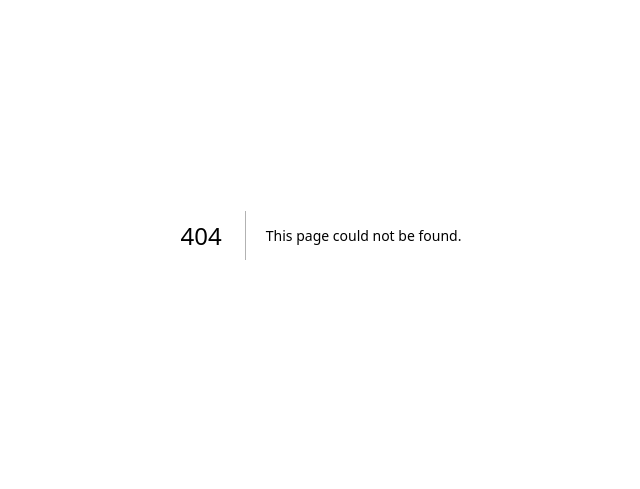
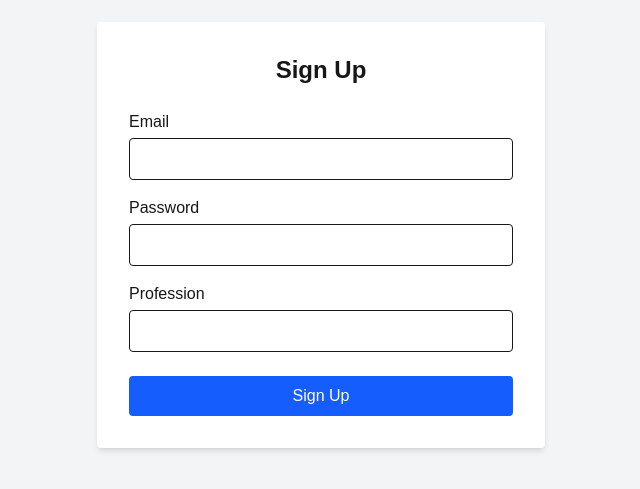
Before and after one commit to premsharma1230/kavyaVerse-frontend, a Next.js app: page /pages/signUP in a window 1280 px wide. Before the commit this address had no page. Shown: the part 165-654 px from the top of the page, without its empty margins (319-959 px from the left). Built offline with nearby package versions, Linux system fonts and the light colour scheme.

Commit message:
frontend basic test for api

```diff
--- a/src/app/page.js
+++ b/src/app/page.js
@@ -1,5 +1,40 @@
+"use client";
 import Image from "next/image";
+import React, { useEffect, useState } from "react";
+import Link from "next/link";
 
 export default function Home() {
-  return <>demo</>;
+  const [homeData, setHomeData] = useState(null);
+  useEffect(() => {
+    fetch(`${process.env.NEXT_PUBLIC_API_URL}/api/homepage`)
+      .then(res => res.json())
+      .then(data => setHomeData(data));
+  }, []);
+
+  return (
+    <div className="flex flex-col items-center justify-center min-h-screen bg-gray-100">
+      <h1 className="text-3xl font-bold mb-6">Welcome to KavyaVerse</h1>
+      <div className="flex space-x-4 mb-8">
+        <Link href="/pages/login">
+          <span className="px-6 py-2 bg-blue-600 text-white rounded hover:bg-blue-700 transition cursor-pointer">
+            Login
+          </span>
+        </Link>
+        <Link href="/pages/signUP">
+          <span className="px-6 py-2 bg-green-600 text-white rounded hover:bg-green-700 transition cursor-pointer">
+            Sign Up
+          </span>
+        </Link>
+      </div>
+      <div className="bg-white p-4 rounded shadow-md w-full max-w-md text-center">
+        {homeData ? (
+          <pre className="text-left text-xs overflow-x-auto">
+            {JSON.stringify(homeData, null, 2)}
+          </pre>
+        ) : (
+          <p className="text-gray-700">Loading homepage data...</p>
+        )}
+      </div>
+    </div>
+  );
 }
--- /dev/null
+++ b/src/app/pages/login/page.js
@@ -0,0 +1,78 @@
+"use client";
+import React, { useState } from "react";
+
+export default function Login() {
+  const [form, setForm] = useState({ email: "", password: "", profession: "" });
+  const [message, setMessage] = useState("");
+
+  const handleChange = e => {
+    setForm({ ...form, [e.target.name]: e.target.value });
+  };
+
+  const handleSubmit = async e => {
+    e.preventDefault();
+    setMessage("");
+    try {
+      const res = await fetch(`${process.env.NEXT_PUBLIC_API_URL}/api/login`, {
+        method: "POST",
+        headers: { "Content-Type": "application/json" },
+        body: JSON.stringify(form),
+      });
+      const data = await res.json();
+      setMessage(data.message || "Login successful!");
+    } catch (err) {
+      setMessage("Error logging in");
+    }
+  };
+
+  return (
+    <div className="flex min-h-screen items-center justify-center bg-gray-100">
+      <form
+        onSubmit={handleSubmit}
+        className="bg-white p-8 rounded shadow-md w-full max-w-md"
+      >
+        <h2 className="text-2xl font-bold mb-6 text-center">Login</h2>
+        <div className="mb-4">
+          <label className="block mb-1 font-medium">Email</label>
+          <input
+            type="email"
+            name="email"
+            value={form.email}
+            onChange={handleChange}
+            required
+            className="w-full px-3 py-2 border rounded focus:outline-none focus:ring-2 focus:ring-blue-500"
+          />
+        </div>
+        <div className="mb-4">
+          <label className="block mb-1 font-medium">Password</label>
+          <input
+            type="password"
+            name="password"
+            value={form.password}
+            onChange={handleChange}
+            required
+            className="w-full px-3 py-2 border rounded focus:outline-none focus:ring-2 focus:ring-blue-500"
+          />
+        </div>
+        <div className="mb-6">
+          <label className="block mb-1 font-medium">Profession</label>
+          <input
+            type="text"
+            name="profession"
+            value={form.profession}
+            onChange={handleChange}
+            required
+            className="w-full px-3 py-2 border rounded focus:outline-none focus:ring-2 focus:ring-blue-500"
+          />
+        </div>
+        <button
+          type="submit"
+          className="w-full bg-blue-600 text-white py-2 rounded hover:bg-blue-700 transition"
+        >
+          Login
+        </button>
+        {message && <p className="mt-4 text-center text-red-500">{message}</p>}
+      </form>
+    </div>
+  );
+}
--- /dev/null
+++ b/src/app/pages/signUP/page.js
@@ -0,0 +1,78 @@
+"use client";
+import React, { useState } from "react";
+
+export default function SignUp() {
+  const [form, setForm] = useState({ email: "", password: "", profession: "" });
+  const [message, setMessage] = useState("");
+
+  const handleChange = e => {
+    setForm({ ...form, [e.target.name]: e.target.value });
+  };
+
+  const handleSubmit = async e => {
+    e.preventDefault();
+    setMessage("");
+    try {
+      const res = await fetch(`${process.env.NEXT_PUBLIC_API_URL}/api/signup`, {
+        method: "POST",
+        headers: { "Content-Type": "application/json" },
+        body: JSON.stringify(form),
+      });
+      const data = await res.json();
+      setMessage(data.message || "Sign up successful!");
+    } catch (err) {
+      setMessage("Error signing up");
+    }
+  };
+
+  return (
+    <div className="flex min-h-screen items-center justify-center bg-gray-100">
+      <form
+        onSubmit={handleSubmit}
+        className="bg-white p-8 rounded shadow-md w-full max-w-md"
+      >
+        <h2 className="text-2xl font-bold mb-6 text-center">Sign Up</h2>
+        <div className="mb-4">
+          <label className="block mb-1 font-medium">Email</label>
+          <input
+            type="email"
+            name="email"
+            value={form.email}
+            onChange={handleChange}
+            required
+            className="w-full px-3 py-2 border rounded focus:outline-none focus:ring-2 focus:ring-blue-500"
+          />
+        </div>
+        <div className="mb-4">
+          <label className="block mb-1 font-medium">Password</label>
+          <input
+            type="password"
+            name="password"
+            value={form.password}
+            onChange={handleChange}
+            required
+            className="w-full px-3 py-2 border rounded focus:outline-none focus:ring-2 focus:ring-blue-500"
+          />
+        </div>
+        <div className="mb-6">
+          <label className="block mb-1 font-medium">Profession</label>
+          <input
+            type="text"
+            name="profession"
+            value={form.profession}
+            onChange={handleChange}
+            required
+            className="w-full px-3 py-2 border rounded focus:outline-none focus:ring-2 focus:ring-blue-500"
+          />
+        </div>
+        <button
+          type="submit"
+          className="w-full bg-blue-600 text-white py-2 rounded hover:bg-blue-700 transition"
+        >
+          Sign Up
+        </button>
+        {message && <p className="mt-4 text-center text-red-500">{message}</p>}
+      </form>
+    </div>
+  );
+}
```
Also changed, not shown: src/app/pages/community/page.jsx (added).
